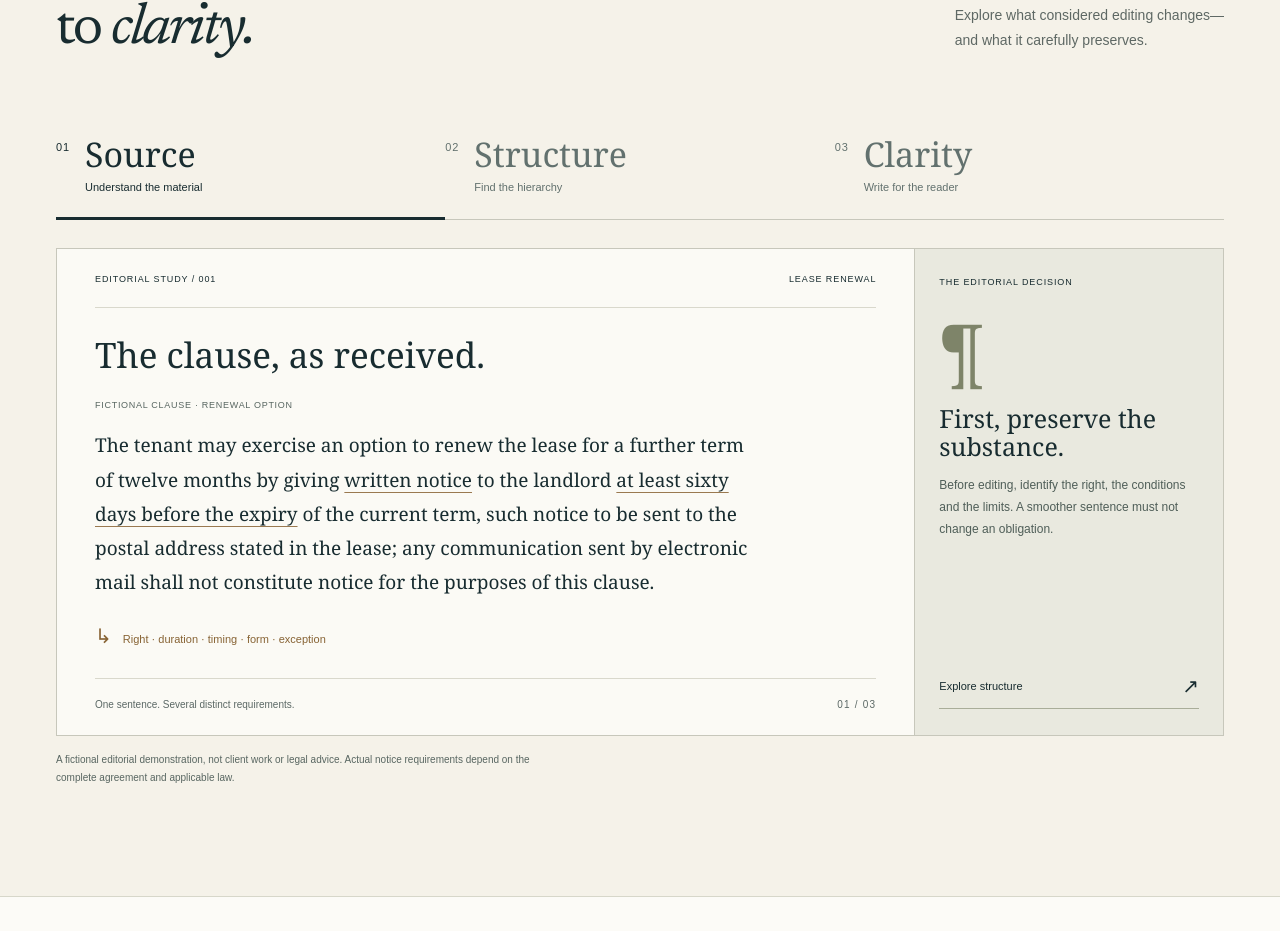
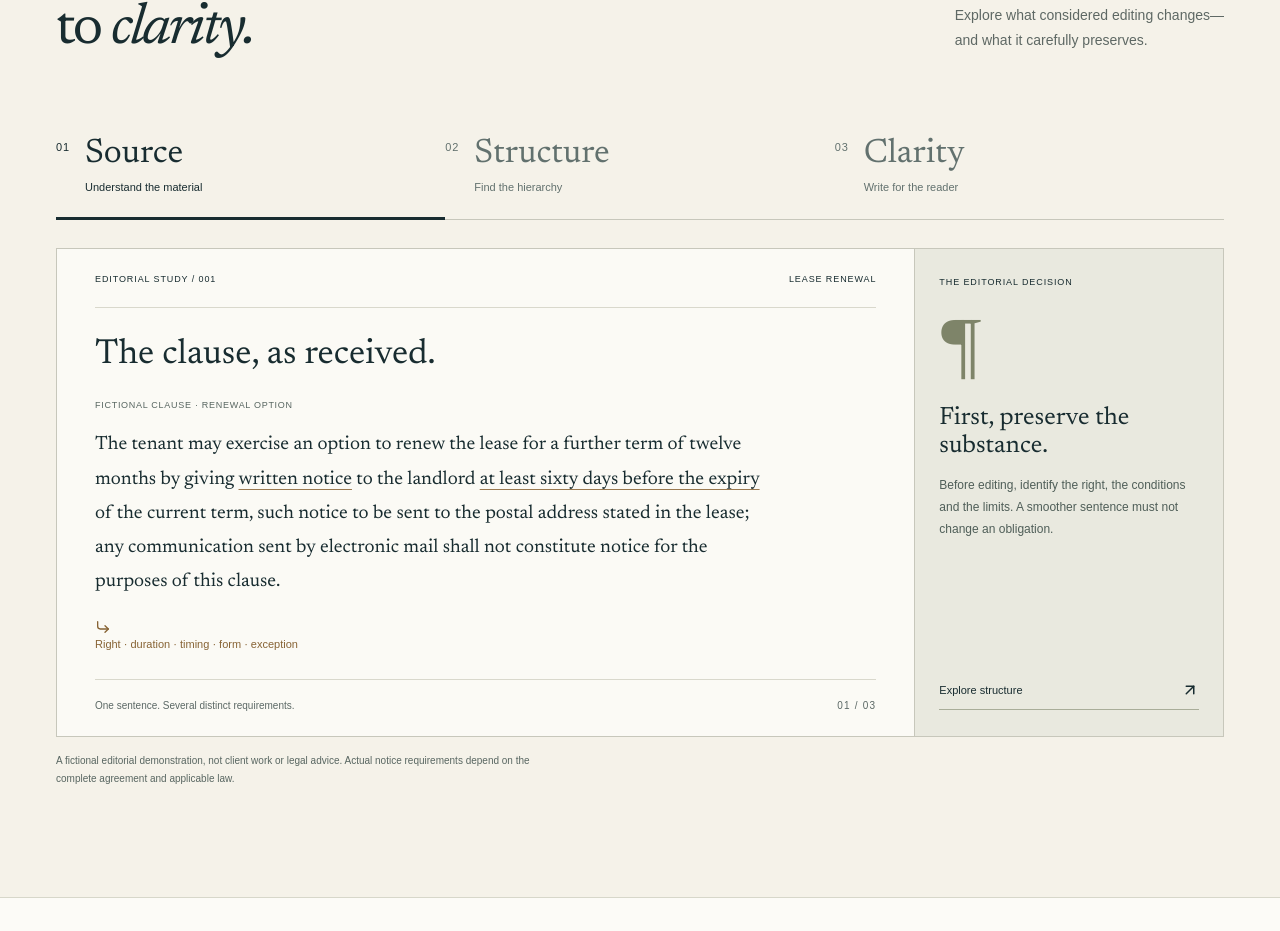
Before and after one commit to baliandpartners/BaliAndPartners, a React (Vite) app in the folder project/: page / in a window 1280 px wide. Shown: the part 2407-3338 px from the top of the page. Built offline with nearby package versions, Linux system fonts and the light colour scheme; a web font is replaced by a local one.

Commit message:
Fix early interactions and visual glyphs; finalize website audit evidence

```diff
--- a/project/src/components/ContactForm.tsx
+++ b/project/src/components/ContactForm.tsx
@@ -5,6 +5,7 @@ import {
   type ChangeEvent,
   type FormEvent,
 } from "react";
+import { ArrowUpRight } from "lucide-react";
 import "./interactive.css";
 import { useHydrated } from "../hooks/useHydrated";
 
@@ -268,7 +269,7 @@ export default function ContactForm() {
           </p>
         )}
         <button type="submit" className="enquiry-submit" disabled={!hydrated}>
-          Prepare email <span aria-hidden="true">↗</span>
+          Prepare email <ArrowUpRight size={18} aria-hidden="true" />
         </button>
       </form>
 
@@ -288,7 +289,7 @@ export default function ContactForm() {
           </p>
           <div className="enquiry-draft-actions">
             <a href={draft.href} className="enquiry-open-email">
-              Open email draft <span aria-hidden="true">↗</span>
+              Open email draft <ArrowUpRight size={18} aria-hidden="true" />
             </a>
             <button type="button" onClick={copyDraft} className="enquiry-copy">
               {copyState === "copied" ? "Draft copied" : "Copy draft"}
--- a/project/src/components/EditorialSpecimen.tsx
+++ b/project/src/components/EditorialSpecimen.tsx
@@ -1,5 +1,7 @@
 import { useId, useRef, useState, type KeyboardEvent } from "react";
+import { ArrowUpRight, CornerDownRight, RotateCcw } from "lucide-react";
 import "./interactive.css";
+import { useHydrated } from "../hooks/useHydrated";
 
 const stages = [
   {
@@ -32,6 +34,7 @@ const stages = [
 ];
 
 export default function EditorialSpecimen() {
+  const hydrated = useHydrated();
   const [active, setActive] = useState(0);
   const id = useId();
   const tabs = useRef<Array<HTMLButtonElement | null>>([]);
@@ -64,6 +67,7 @@ export default function EditorialSpecimen() {
             key={stage.name}
             id={`${id}-tab-${index}`}
             type="button"
+            disabled={!hydrated}
             role="tab"
             aria-selected={active === index}
             aria-controls={`${id}-panel-${index}`}
@@ -120,8 +124,8 @@ export default function EditorialSpecimen() {
                   of this clause.
                 </p>
                 <div className="specimen-margin-note">
-                  <span aria-hidden="true">↳</span> Right · duration · timing ·
-                  form · exception
+                  <CornerDownRight size={16} aria-hidden="true" /> Right ·
+                  duration · timing · form · exception
                 </div>
               </div>
             )}
@@ -180,8 +184,8 @@ export default function EditorialSpecimen() {
                   </li>
                 </ol>
                 <p className="specimen-qualification">
-                  <span aria-hidden="true">↳</span> Email does not count as
-                  notice under this clause.
+                  <CornerDownRight size={16} aria-hidden="true" /> Email does
+                  not count as notice under this clause.
                 </p>
               </div>
             )}
@@ -207,6 +211,7 @@ export default function EditorialSpecimen() {
             {index < stages.length - 1 ? (
               <button
                 type="button"
+                disabled={!hydrated}
                 className="specimen-next"
                 onClick={() => {
                   setActive(index + 1);
@@ -214,18 +219,19 @@ export default function EditorialSpecimen() {
                 }}
               >
                 Explore {stages[index + 1].name.toLowerCase()}{" "}
-                <span aria-hidden="true">↗</span>
+                <ArrowUpRight size={18} aria-hidden="true" />
               </button>
             ) : (
               <button
                 type="button"
+                disabled={!hydrated}
                 className="specimen-next"
                 onClick={() => {
                   setActive(0);
                   tabs.current[0]?.focus();
                 }}
               >
-                Revisit the source <span aria-hidden="true">↶</span>
+                Revisit the source <RotateCcw size={18} aria-hidden="true" />
               </button>
             )}
           </aside>
--- a/project/src/components/SiteLayout.tsx
+++ b/project/src/components/SiteLayout.tsx
@@ -1,6 +1,7 @@
 import { Suspense, useEffect, useRef, useState } from "react";
 import { ArrowDown, ArrowRight, ArrowUpRight, Menu, X } from "lucide-react";
 import { Link, NavLink, Outlet, useLocation } from "react-router-dom";
+import { useHydrated } from "../hooks/useHydrated";
 import { applyPageMetadata } from "../data/metadata";
 const navigation = [
   ["Expertise", "/expertise"],
@@ -28,6 +29,7 @@ export function Brand({ light = false }: { light?: boolean }) {
   );
 }
 function Header() {
+  const hydrated = useHydrated();
   const [open, setOpen] = useState(false);
   const dialog = useRef<HTMLDialogElement>(null);
   const toggle = useRef<HTMLButtonElement>(null);
@@ -63,6 +65,7 @@ function Header() {
             Start a conversation <ArrowUpRight size={17} />
           </Link>
           <button
+            disabled={!hydrated}
             ref={toggle}
             type="button"
             className="menu-toggle"
--- a/project/src/components/interactive.css
+++ b/project/src/components/interactive.css
@@ -54,7 +54,7 @@
   font-variant-numeric: tabular-nums;
 }
 .specimen-tab-name {
-  font-family: "Newsreader", Georgia, serif;
+  font-family: var(--serif);
   font-size: clamp(25px, 3vw, 34px);
   line-height: 1.2;
 }
@@ -94,7 +94,7 @@
 }
 .specimen-document h3 {
   margin: 27px 0 24px;
-  font-family: "Newsreader", Georgia, serif;
+  font-family: var(--serif);
   font-size: clamp(25px, 3vw, 35px);
   font-weight: 400;
   line-height: 1.12;
@@ -116,7 +116,7 @@
 .specimen-source-copy > p {
   max-width: 62ch;
   margin: 0;
-  font-family: "Newsreader", Georgia, serif;
+  font-family: var(--serif);
   font-size: 19px;
   line-height: 1.8;
 }
@@ -163,7 +163,7 @@
   line-height: 1.7;
 }
 .specimen-annotation-mark {
-  font-family: "Newsreader", Georgia, serif;
+  font-family: var(--serif);
   font-size: 74px;
   line-height: 1;
   color: #7e8469;
@@ -171,7 +171,7 @@
 }
 .specimen-annotation h4 {
   margin: 15px 0 14px;
-  font-family: "Newsreader", Georgia, serif;
+  font-family: var(--serif);
   font-size: 25px;
   font-weight: 400;
   line-height: 1.1;
@@ -198,11 +198,11 @@
   text-align: left;
   cursor: pointer;
 }
-.specimen-next > span {
+.specimen-next > svg {
   font-size: 20px;
   transition: transform 180ms ease;
 }
-.specimen-next:hover > span {
+.specimen-next:hover > svg {
   transform: translate(2px, -2px);
 }
 .specimen-outline {
@@ -241,7 +241,7 @@
 }
 .specimen-clear-copy .specimen-clear-lead {
   max-width: 38ch;
-  font-family: "Newsreader", Georgia, serif;
+  font-family: var(--serif);
   font-size: 23px;
   line-height: 1.45;
   margin: 0 0 20px;
@@ -293,7 +293,7 @@
 }
 .enquiry-introduction h2 {
   margin: 0 0 15px;
-  font-family: "Newsreader", Georgia, serif;
+  font-family: var(--serif);
   font-size: clamp(30px, 3vw, 42px);
   font-weight: 400;
   line-height: 1.12;
@@ -460,7 +460,7 @@
 }
 .enquiry-draft h3 {
   margin: 0 0 12px;
-  font-family: "Newsreader", Georgia, serif;
+  font-family: var(--serif);
   font-size: 29px;
   font-weight: 400;
   line-height: 1.15;
@@ -647,3 +647,11 @@
     scroll-behavior: auto !important;
   }
 }
+
+.specimen-next > svg,
+.specimen-margin-note > svg,
+.specimen-qualification > svg,
+.enquiry-submit > svg,
+.enquiry-open-email > svg {
+  flex-shrink: 0;
+}
--- a/project/src/pages/Home.tsx
+++ b/project/src/pages/Home.tsx
@@ -1,3 +1,4 @@
+import { useHydrated } from "../hooks/useHydrated";
 import { useState } from "react";
 import { ArrowDown, ArrowRight, ArrowUpRight, Plus } from "lucide-react";
 import { Link } from "react-router-dom";
@@ -29,6 +30,7 @@ const process = [
   },
 ];
 export default function Home() {
+  const hydrated = useHydrated();
   const [activeService, setActiveService] = useState(0);
   const [activeStep, setActiveStep] = useState(0);
   return (
@@ -218,6 +220,7 @@ export default function Home() {
               <button
                 key={step.name}
                 type="button"
+                disabled={!hydrated}
                 className={`method-step${activeStep === i ? " is-active" : ""}`}
                 aria-expanded={activeStep === i}
                 aria-controls={`method-description-${i}`}
--- a/project/src/pages/Pages.tsx
+++ b/project/src/pages/Pages.tsx
@@ -288,6 +288,7 @@ export function ServicePage() {
 }
 
 export function ApproachPage() {
+  const hydrated = useHydrated();
   const [active, setActive] = useState(0);
   return (
     <>
@@ -321,6 +322,7 @@ export function ApproachPage() {
             <div className="method-steps" aria-label="Explore our process">
               {process.map((step, index) => (
                 <button
+                  disabled={!hydrated}
                   key={step.title}
                   type="button"
                   aria-pressed={active === index}
@@ -548,6 +550,7 @@ export function InsightsPage() {
             {categories.map((item) => (
               <button
                 key={item}
+                disabled={!hydrated}
                 type="button"
                 className={category === item ? "is-active" : ""}
                 onClick={() => updateFilter("category", item)}
@@ -605,6 +608,7 @@ export function InsightsPage() {
 }
 
 export function ArticlePage() {
+  const hydrated = useHydrated();
   const { slug } = useParams();
   const article = articles.find((item) => item.slug === slug);
   const [copyStatus, setCopyStatus] = useState("");
@@ -712,6 +716,7 @@ export function ArticlePage() {
           <button
             className="text-link article-copy"
             type="button"
+            disabled={!hydrated}
             onClick={copyLink}
           >
             {copyStatus === "Link copied." ? (
```
Also changed, not shown: project/tests/fixtures.ts (+12 -9 lines), 5 other files (tests, documents, lock files or other folders).
